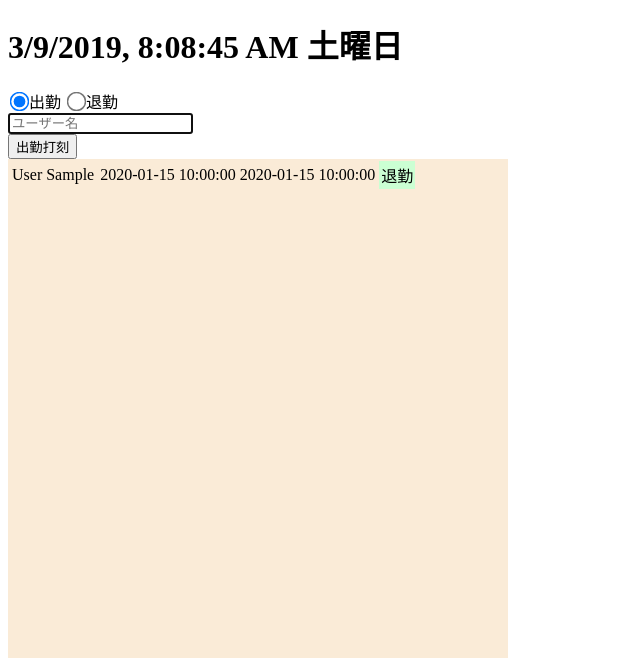
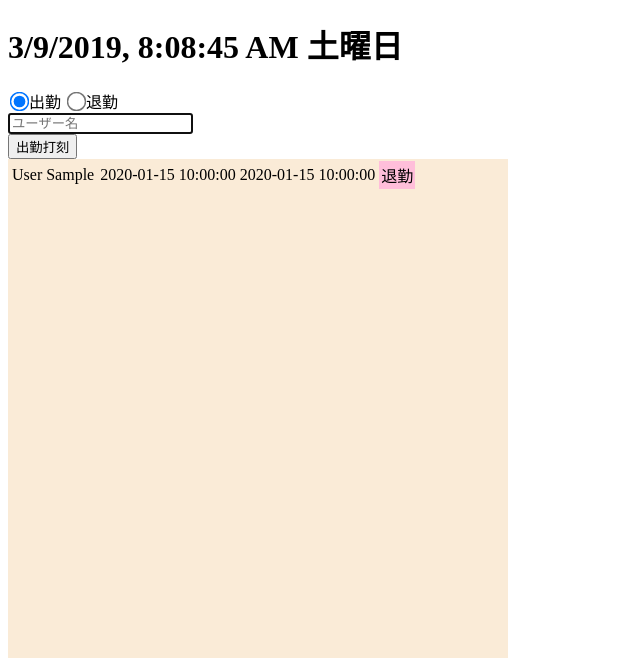
Before and after one commit to isamuyonekawa/login_app_home, a PHP site: page /time_record.php in a window 1280 px wide. Shown: the part 58-716 px from the top of the page, without its empty margins (0-640 px from the left). Run offline with PHP 8.4, Linux system fonts and the light colour scheme; tables that the repository leaves empty or names only in its code hold one stand-in row (values such as "Sample post").

Commit message:
打刻履歴の出退勤の色変更

```diff
--- a/css/time_record.css
+++ b/css/time_record.css
@@ -18,6 +18,10 @@ td {
     background-color: #CBFFD3;
 }
 
+.out {
+    background-color: #FFBEDA;
+}
+
 input.radio {
     transform: scale(1.5);
 }
--- a/time_record.php
+++ b/time_record.php
@@ -121,10 +121,11 @@ $time_records = $db->query('SELECT * FROM time_record, employees WHERE time_reco
             <table>
                 <?php while ($t = $time_records->fetch()): ?>
                     <?php $status = $t['status'] == 0 ? '出勤' : '退勤' ?>
+                    <?php $class = $t['status'] == 0 ? 'in' : 'out' ?>
                     <tr>
                         <td><?php echo $t['last_name'] . ' ' . $t['first_name']; ?></td>
                         <td><?php echo $t['date']. ' ' . $t['time']; ?></td>
-                        <td id="status" class="in"><?php echo $status; ?></td>
+                        <td id="status" class="<?php echo $class ?>"><?php echo $status; ?></td>
                     </tr>
                 <?php endwhile; ?>
             </table>
```
